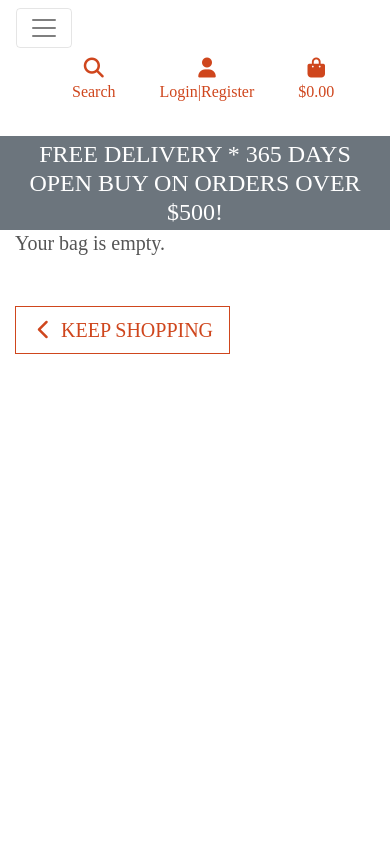
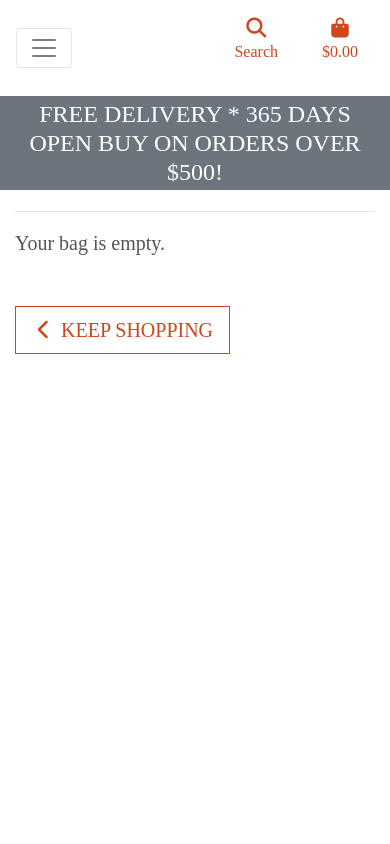
Before and after one commit to emusat2021/Inspiring-Furniture, a Django app: page /bag/ in a window 390 px wide. Run offline with Django 3.2, Linux system fonts and the light colour scheme; the visitor is signed in with stand-in values (Sample User, id 1); some libraries are stand-ins or nearby versions.

Commit message:
Move My Account into hamburger menu

```diff
--- a/templates/includes/main-nav.html
+++ b/templates/includes/main-nav.html
@@ -65,9 +65,40 @@
 
 
         <li class="nav-item">
-            <a class="logo-font font-weight-bold nav-link text-cust-contact mr-5" href="{% url 'contact' %}" id="contact-link" aria-haspopup="true" aria-expanded="false"{#% if request.get_full_path == '/contact/' %}active-nav-link{% endif %#}>
+            <a class="logo-font font-weight-bold nav-link text-cust-contact mr-5" href="{% url 'contact' %}" id="contact-link" aria-haspopup="true" aria-expanded="false">
                 Contact us
             </a>
         </li>
+        <li class="dropdown-divider d-block d-lg-none"></li>
+        {% if request.user.is_authenticated %}
+            {% if request.user.is_superuser %}
+                <li class="nav-item d-block ">
+                    <a class="logo-font font-weight-bold nav-link text-cust-contact mr-5" href="{% url 'add_product' %}" id="add-product-link" aria-haspopup="true" aria-expanded="false">
+                        Admin
+                    </a>
+                </li>
+            {% endif %}
+                <li class="nav-item d-block d-lg-none">
+                    <a class="logo-font font-weight-bold nav-link text-cust-contact mr-5" href="{% url 'profile' %}" id="profile-link" aria-haspopup="true" aria-expanded="false">
+                        My Profile
+                    </a>
+                </li>
+                <li class="nav-item d-block d-lg-none">
+                    <a class="logo-font font-weight-bold nav-link text-cust-contact mr-5" href="{% url 'account_logout' %}" id="account-logout-link" aria-haspopup="true" aria-expanded="false">
+                        Logout
+                    </a>
+                </li>
+        {% else %}
+            <li class="nav-item d-block d-lg-none">
+                <a class="logo-font font-weight-bold nav-link text-cust-contact mr-5" href="{% url 'account_login' %}" id="login-link" aria-haspopup="true" aria-expanded="false">
+                    Login
+                </a>
+            </li>
+            <li class="nav-item d-block d-lg-none">
+                <a class="logo-font font-weight-bold nav-link text-cust-contact mr-5" href="{% url 'account_signup' %}" id="register-link" aria-haspopup="true" aria-expanded="false">
+                    Register
+                </a>
+            </li>
+        {% endif %}
     </ul>
 </div>
--- a/templates/includes/mobile-top-header.html
+++ b/templates/includes/mobile-top-header.html
@@ -21,26 +21,6 @@
           </form>
       </div>
   </li>
-  <li class="list-inline-item dropdown">
-      <a class="text-account nav-link d-block d-lg-none" href="#" id="user-options" data-toggle="dropdown" aria-haspopup="true" aria-expanded="false">
-          <div class="text-center">
-              <div><i class="fas fa-user fa-lg"></i></div>
-              <p class="my-0">Login|Register</p>
-          </div>
-      </a>
-      <div class="dropdown-menu border-0" aria-labelledby="user-options">
-          {% if request.user.is_authenticated %}
-              {% if request.user.is_superuser %}
-                  <a href="{% url 'add_product' %}" class="dropdown-item">Product Management</a>
-              {% endif %}
-              <a href="{% url 'profile' %}" class="dropdown-item">My Profile</a>
-              <a href="{% url 'account_logout' %}" class="dropdown-item">Logout</a>
-          {% else %}
-              <a href="{% url 'account_signup' %}" class="dropdown-item">Register</a>
-              <a href="{% url 'account_login' %}" class="dropdown-item">Login</a>
-          {% endif %}
-      </div>
-  </li>
   <li class="list-inline-item">
       <a class="{% if grand_total %}text-primary font-weight-bold{% else %}text-bag{% endif %} nav-link d-block d-lg-none" href="{% url 'view_bag' %}">
           <div class="text-center">
```
Also changed, not shown: templates/base.html (line endings or trailing spaces).
